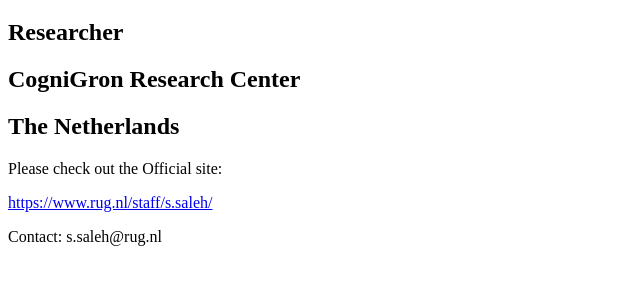
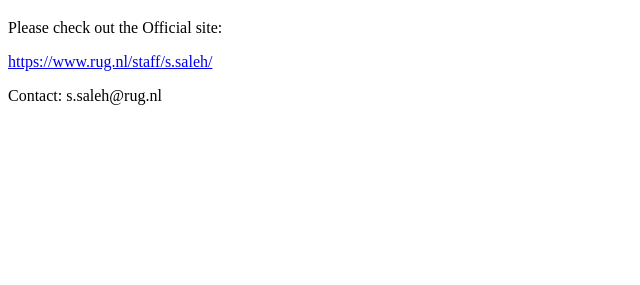
Before and after one commit to saadsaleh/saadsaleh.github.io, a plain HTML site: page index.html in a window 1280 px wide. Shown: the part 61-346 px from the top of the page, without its empty margins (0-640 px from the left). Drawn offline with Linux system fonts and the light colour scheme.

Commit message:
Update index.html

```diff
--- a/index.html
+++ b/index.html
@@ -2,9 +2,6 @@
 <html>
 <body>
 <h1>Saad Saleh</h1>
-<h2>Researcher</h2>
-<h2>CogniGron Research Center</h2>
-<h2>The Netherlands</h2>
 
 <p>Please check out the Official site: </p>
 <a href="https://www.rug.nl/staff/s.saleh/">https://www.rug.nl/staff/s.saleh/</a>
```
